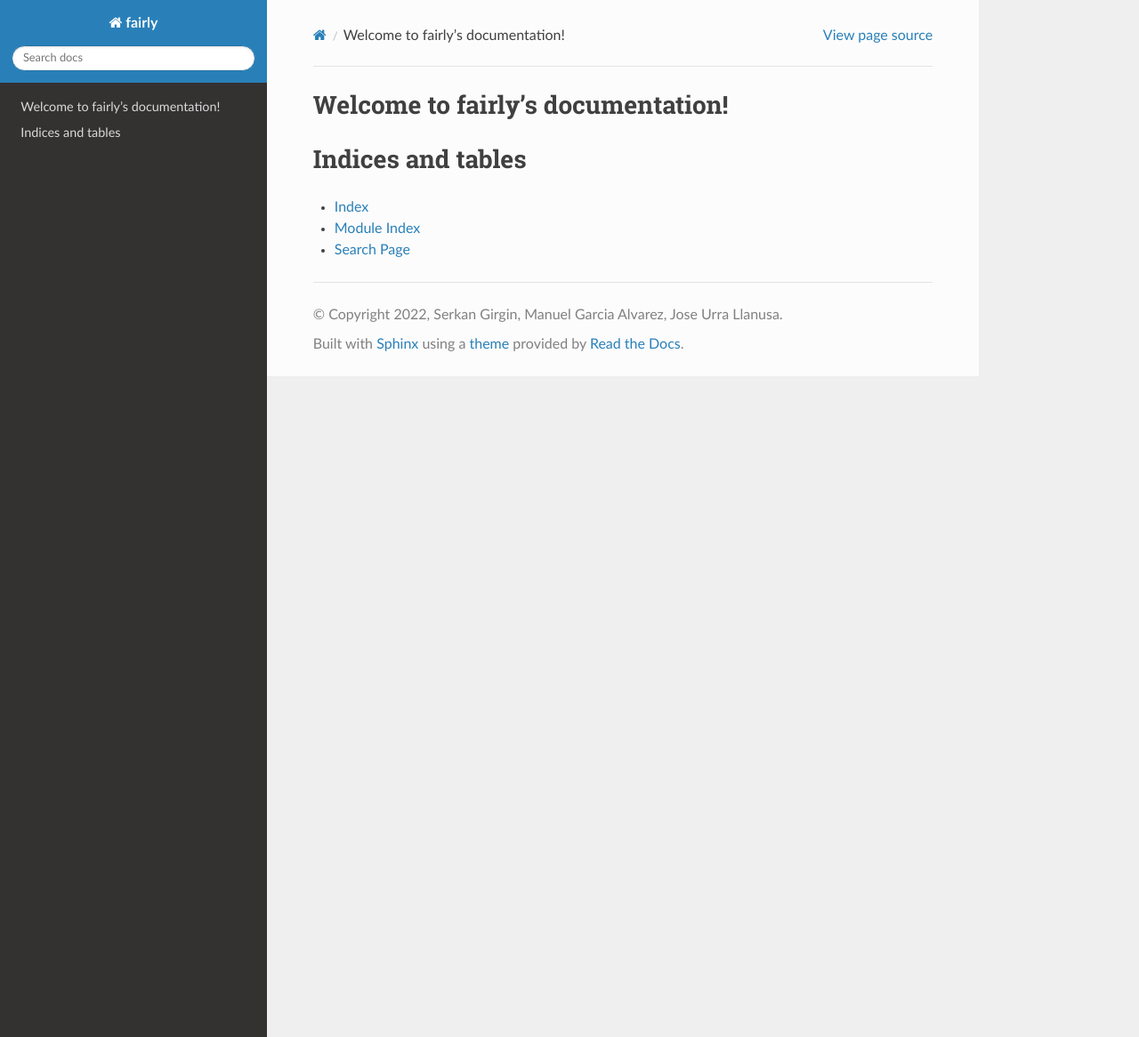
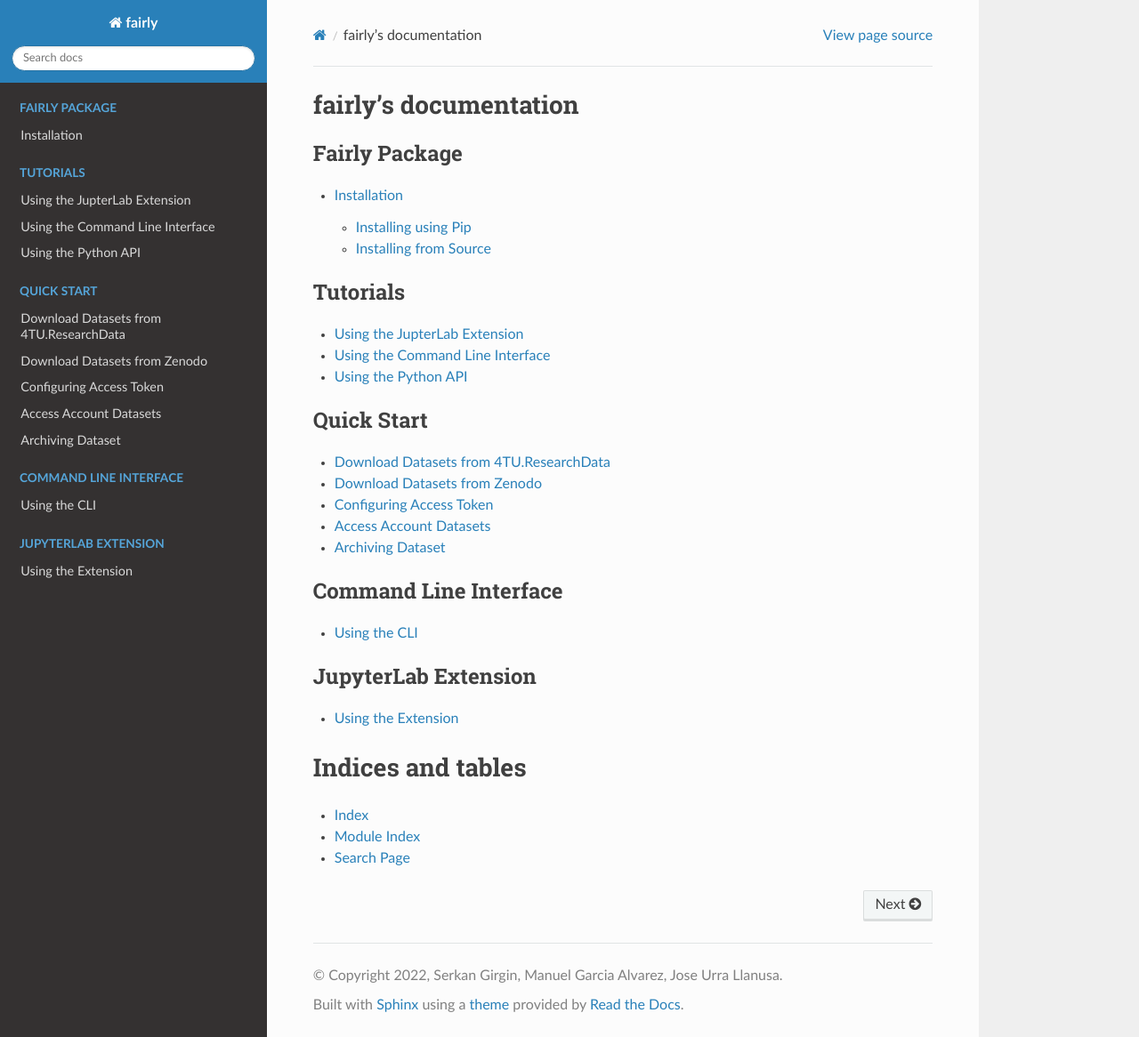
Before and after one commit to ITC-CRIB/fairly, a Sphinx documentation site: the page built from docs/index.rst, in a window 1280 px wide and 1166 px high. Shown: the whole window at 89% size. Built offline with Sphinx 7.4.7 and the Read the Docs theme 2.0.0, drawn with Linux system fonts in a browser that asks for light colours; pages that are not in the unit, such as notebooks, are missing from menus.

Commit message:
move documentation from jupyter extension repo

```diff
--- /dev/null
+++ b/docs/cli/placeholder.rst
@@ -0,0 +1,5 @@
+Using the CLI
+#################
+
+.. important::
+   This feature is currently under development. For the latest version of *fairly* visit the `project repository <https://github.com/ITC-CRIB/fairly>`_. Consider contributing to this open source project by reporting and fixing bugs, or implementing features.
--- a/docs/index.rst
+++ b/docs/index.rst
@@ -3,14 +3,45 @@
    You can adapt this file completely to your liking, but it should at least
    contain the root `toctree` directive.
 
-Welcome to fairly's documentation!
+fairly's documentation
 ==================================
+
 
 .. toctree::
    :maxdepth: 2
-   :caption: Contents:
+   :caption: Fairly Package
 
+   package/installation.rst
 
+.. toctree::
+   :maxdepth: 1
+   :caption: Tutorials
+
+   tutorials/jupyterlab
+   tutorials/cli
+   tutorials/python-api
+
+.. toctree::
+   :maxdepth: 1
+   :caption: Quick Start
+
+   package/demo-4tu
+   package/demo-zenodo
+   package/account-token
+   package/account-datasets
+   package/archiving-datasets
+
+.. toctree::
+   :maxdepth: 2
+   :caption: Command Line Interface
+
+   cli/placeholder
+
+.. toctree::
+   :maxdepth: 2
+   :caption: JupyterLab Extension
+
+   jupyterlab/placeholder
 
 Indices and tables
 ==================
--- /dev/null
+++ b/docs/jupyterlab/placeholder.rst
@@ -0,0 +1,5 @@
+Using the Extension
+##########################
+
+.. important::
+   This feature is currently under development. For the latest version of *fairly* visit the `project repository <https://github.com/ITC-CRIB/fairly>`_. Consider contributing to this open source project by reporting and fixing bugs, or implementing features.
--- /dev/null
+++ b/docs/package/account-token.rst
@@ -0,0 +1,61 @@
+.. _access token:
+
+Configuring Access Token
+###########################
+
+
+*fairly* can be used to access datasets owened by a user of a data repository. For 4TU.ReaseachData and Zenodo, we can do data by configuring access tokens.
+
+Creating a personal access token
+=====================================
+
+A personal access toke allows to connect to a user account remotely without the need to a *username* and *password*.
+
+Zenodo
+-------------
+
+1. Register for a Zenodo account if you do not already have one.
+#. Go to your :guilabel:`Applications`, and click on :guilabel:`New token` under **Personal access tokens**.
+#. Enter a name for your token.
+#. Select the OAuth scopes you need (:guilabel:`deposit:write` and :guilabel:`deposit:actions`).
+#. Click :guilabel:`Create`
+#. An access token will be showned, copy it and store it. **The token will only be showned once.**
+#. Click on :guilabel:`Save`
+
+
+4TU.ReaseachData
+-------------------
+
+1. Register for a Zenodo account if you do not already have one.
+#. Go to your :guilabel:`Applications`, and click on :guilabel:`Create Personal Token`.
+#. Enter short description for your token, for example a namem, and click on :guilabel:`Save`
+#. An access token will be showned, copy it and store it. **The token will only be showned once.**
+#. Click on :guilabel:`Done`
+
+Connecting to an Account
+============================
+
+Connecting to an account is a simple as passign a token when creating a 4TU.ResearchDaata or Zenodo client.
+
+.. code-block:: python
+
+   from fairly import client
+
+   # For 4TU.ReseachData
+   fourtu = client(id="figshare", token="<my-tu-token>" )
+
+   # For Zenodo
+   fourtu = client(id="zenodo", token="<my-zenodo-token>" )
+
+Storing Tokens
+================
+
+To store your Tokens, create a JSON file like the one below and store it at `~/.fairly/repositories.json` You can store tokens for other repositories by addding them to this file as `"<repository-ID>": {"token": <the-token>}`
+
+.. code-block:: json
+
+   {
+      "4tu": {
+         "token": "<4tu-token>"
+      }
+   }
--- /dev/null
+++ b/docs/package/installation.rst
@@ -0,0 +1,44 @@
+.. _installation:
+Installation
+########################
+
+*Fairly* is a Python package that provides functionality for the core tasks of prepararing, uploading and donwloading datasets from research data repositories. The package currently provides integration with `Zenodo <https://zenodo.org/>`_ and Figshare repositories such as `4TU.ReseachData <https://data.4tu.nl/>`_
+
+Installing using Pip
+========================
+The easier way to install *fairly* is using `pip`, it requires Python 3.8 or later.
+
+On the terminal type:
+
+.. code-block:: shell
+
+   pip install fairly
+
+
+Installing from Source
+==========================
+
+Installing *fairly* from source requires `setuptool` version 49.0 or later and `pip`.
+
+1. Clone or download the `source code <https://github.com/ITC-CRIB/JupyterFAIR>`_:
+
+.. code-block:: shell
+
+   git clone https://github.com/ITC-CRIB/fairly.git
+
+
+2. Unzip if necessary, and move to the root directory:
+
+.. code-block:: shell
+
+   cd fairly/
+
+
+3. Compile and install by doing:
+
+.. code-block:: shell
+
+   pip install .
+
+.. note::
+   Currently, the package only supports the `Zenodo <https://zenodo.org/>`_ and `4TU.ResearchDAata <https://data.4tu.nl/>`_ repositories. For more details on how tu use *fairy* and some examples, see the **Quick Start** section.
```
Also changed, not shown: docs/.readthedocs.yaml (added, +29 -0 lines), docs/requirements.txt (added, +70 -0 lines), docs/img/contex-menu.png (added), docs/package/account-datasets.ipynb (added), docs/package/archiving-datasets.ipynb (added), docs/package/demo-4tu.ipynb (added), docs/package/demo-zenodo.ipynb (added), docs/tutorials/cli.ipynb (added), docs/tutorials/jupyterlab.ipynb (added), docs/tutorials/python-api.ipynb (added).
